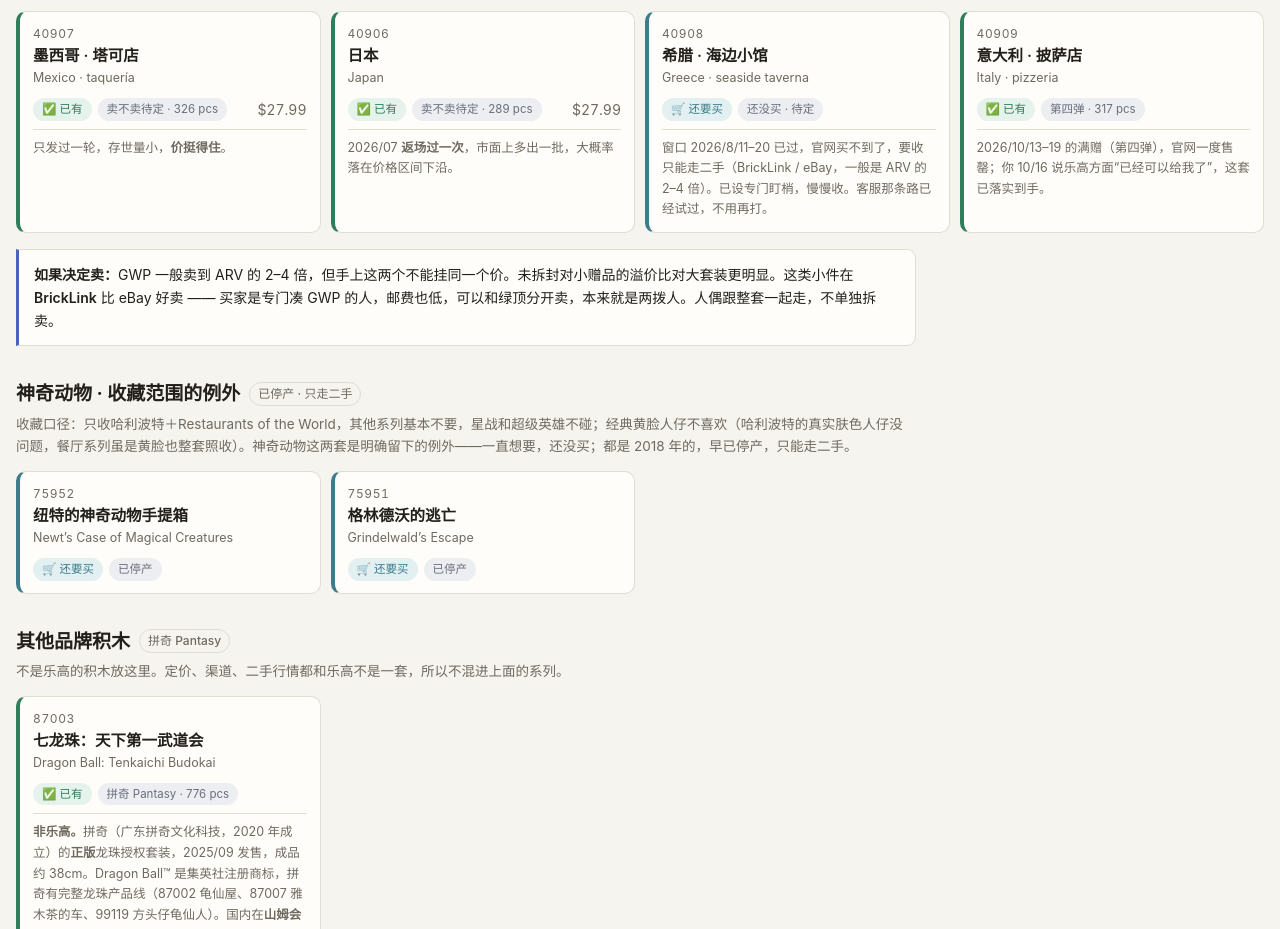
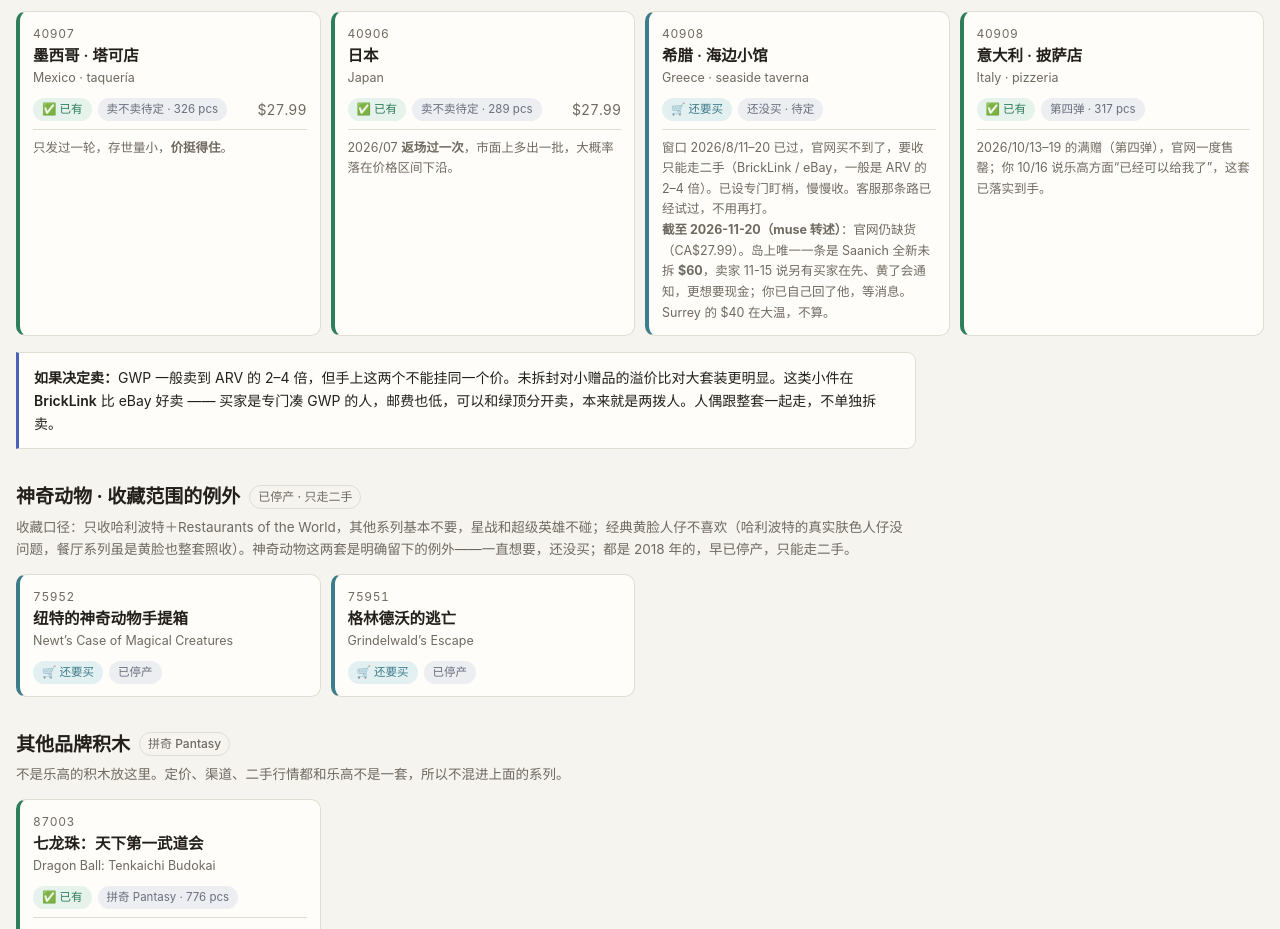
Before and after one commit to yuangaoubc-ai/yuangaoubc-ai.github.io, a plain HTML site: page lego/index.html in a window 1280 px wide. Shown: the part 2130-3059 px from the top of the page. Drawn offline with Linux system fonts and the light colour scheme.

Commit message:
LEGO: 40908 Greece watch status as of 2026-11-20
Co-Authored-By: Claude Opus 5.5 <noreply@anthropic.com>

```diff
--- a/lego/index.html
+++ b/lego/index.html
@@ -291,9 +291,9 @@ var SETS = [
      '<b>Re-run in 07/2026</b>, which put a second batch into circulation — expect the bottom of the range.']},
  {id:'40908', num:'40908', series:'gwp', st:'buy', price:null,
   name:['希腊 · 海边小馆','Greece · seaside taverna'], tag:['还没买 · 待定','Not bought · undecided'],
-  note:['窗口 2026/8/11–20 已过，官网买不到了，要收只能走二手（BrickLink / eBay，一般是 ARV 的 2–4 倍）。已设专门盯梢，慢慢收。客服那条路已经试过，不用再打。',
+  note:['窗口 2026/8/11–20 已过，官网买不到了，要收只能走二手（BrickLink / eBay，一般是 ARV 的 2–4 倍）。已设专门盯梢，慢慢收。客服那条路已经试过，不用再打。<br><b>截至 2026-11-20（muse 转述）</b>：官网仍缺货（CA$27.99）。岛上唯一一条是 Saanich 全新未拆 <b>$60</b>，卖家 11-15 说另有买家在先、黄了会通知，更想要现金；你已自己回了他，等消息。Surrey 的 $40 在大温，不算。',
      'The 11–20 Aug 2026 window closed, so it is no longer on LEGO.com — collecting it means the secondhand market (BrickLink or eBay, usually 2–4× ARV). ' +
-     'A dedicated watch is running for a secondhand copy. Customer service has already been tried; no more calls.']},
+     'A dedicated watch is running for a secondhand copy. Customer service has already been tried; no more calls.<br><b>As of 2026-11-20 (relayed by muse)</b>: still out of stock on LEGO.com (CA$27.99). The only one on the Island is a sealed copy in Saanich at <b>$60</b>; on 11-15 the seller said another buyer is ahead and he will say if that falls through, and he prefers cash to a trade. You have replied to him yourself and are waiting. A sealed $40 copy in Surrey is on the mainland, so it does not count.']},
 
  {id:'40909', num:'40909', series:'gwp', st:'own', price:null,
   name:['意大利 · 披萨店','Italy · pizzeria'], tag:['第四弹 · 317 pcs','Fourth release · 317 pcs'],
```
